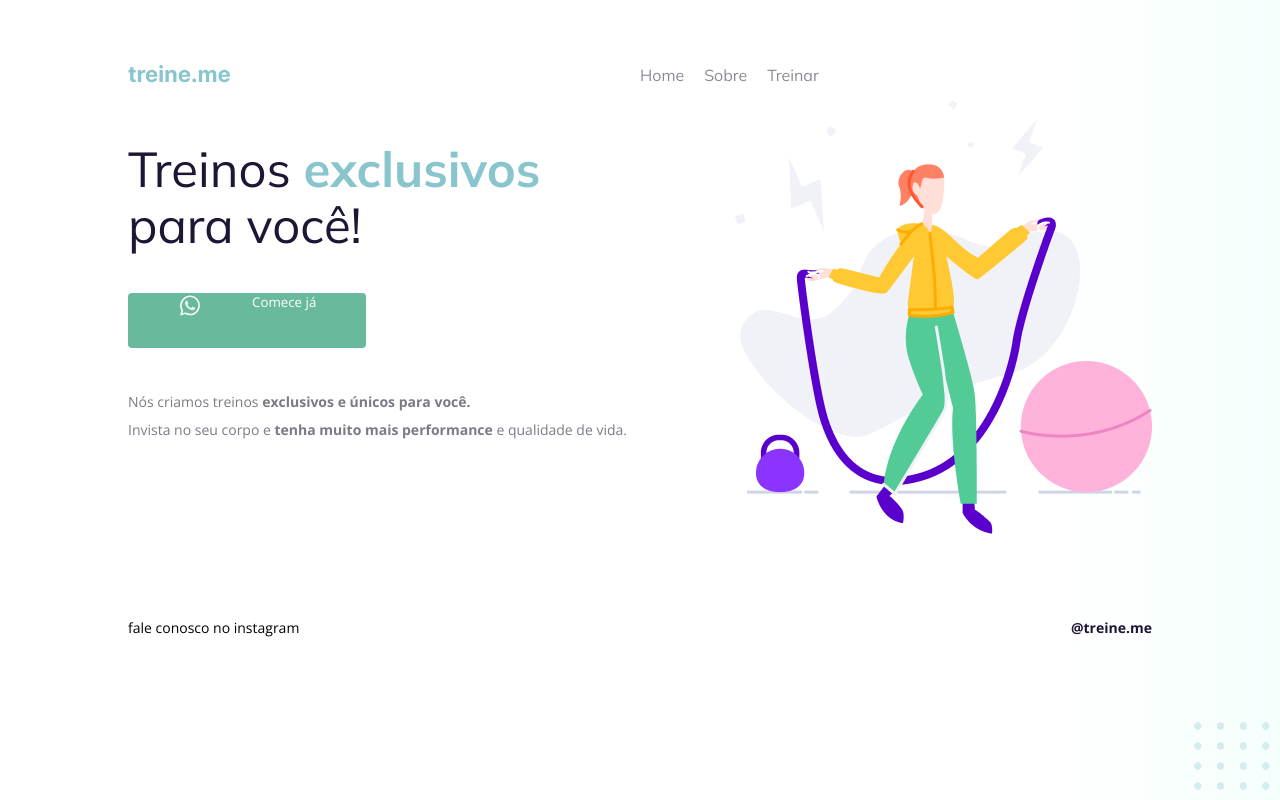
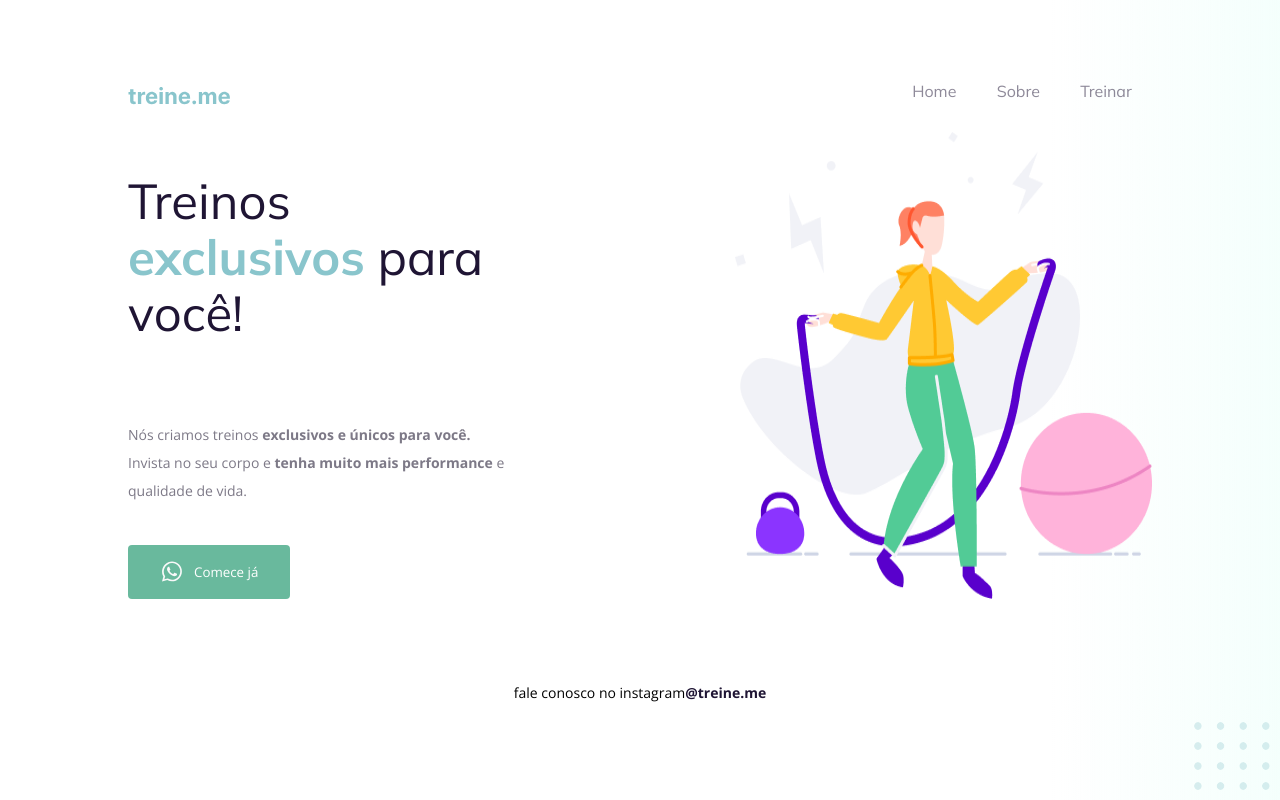
Before and after one commit to PedroNnsM/desafio02Explorer, a plain HTML site: page index.html in a window 1280 px wide. Drawn offline with nearby package versions, Linux system fonts and the light colour scheme.

Commit message:
finalizado

```diff
--- a/index.html
+++ b/index.html
@@ -29,18 +29,21 @@
     </header>
 
       <main>
-          <section>
-            <h1>Treinos <span>exclusivos</span> para você!</h1>
-            <button>
-              <img src="images/whats.svg" alt="Ícone do whatsapp">
-              Comece já
+          <section class="hero">
 
-            </button>
 
-            <p>
-              Nós criamos treinos <strong>exclusivos e únicos para você.</strong></br>
-              Invista no seu corpo e <strong>tenha muito mais performance</strong> e qualidade de vida.
-            </p>
+              <h1>Treinos <span>exclusivos</span> para você!</h1>
+
+              <p>
+                Nós criamos treinos <strong>exclusivos e únicos para você.</strong></br>
+                Invista no seu corpo e <strong>tenha muito mais performance</strong> e qualidade de vida.
+              </p>
+
+              <button>
+                <img src="images/whats.svg" alt="Ícone do whatsapp">
+                Comece já
+
+              </button>
 
           </section><img src="images/img.png" alt="Desenho de uma mulher pulando corta numa academia.">
 
--- a/style.css
+++ b/style.css
@@ -16,32 +16,28 @@ header,main,footer {
 
 header {
   padding-top: 65px;
+  align-items: center;
 }
 
 nav {
-  display: flex;
-  justify-content: space-between;
-  align-items: center;
+
   margin-bottom: 15px;
-  width: 50%;
-  justify-content: space-between;
+  width: 300px;
+
 }
 
 ul {
   display: flex;
+  justify-content: space-around;
   list-style: none;
-  justify-content: flex-end;
-  margin: 0;
-  padding: 0;
-}
-ul li+li {
-  margin-left: 20px;
 }
 
 a {
   color: #1f1534;
   text-decoration: none;
 }
+
+
 
 ul li a {
     opacity: 0.5;
@@ -62,14 +58,23 @@ h1 {
   line-height: 56px;
   color: #1f1534;
 
-  font-weight: normal;
+  font-weight: 400;
 
-  width: 490px;
+  width: 100%;
 }
 
 h1 span {
   color: #89c5cc;
   font-weight: bold;
+}
+
+section{
+  display: flex;
+  justify-content: space-between;
+  align-items: center;
+  flex-wrap: wrap;
+  width: 40%;
+
 }
 
 section p {
@@ -80,20 +85,23 @@ section p {
   margin: 40px 0;
 }
 
+
+
 button {
   color: white;
   font-family: "Open Sans", sans-serif;
+  background: #69B99D;
 
-  background: #69B99D;
   border: 0;
-  padding: 0 50px 30px;
+  padding: 14px 32px 15px;
+  gap: 10px;
 
   display: flex;
   justify-content: space-around;
-  gap: 50px;
+  align-items: center;
+
 
   border-radius: 4px;
-
   cursor: pointer;
 }
 
@@ -104,6 +112,8 @@ button:hover {
 footer {
   font-size: 14px;
   line-height: 28px;
+  display: flex;
+  justify-content: center;
 
   text-align: center;
 
```
